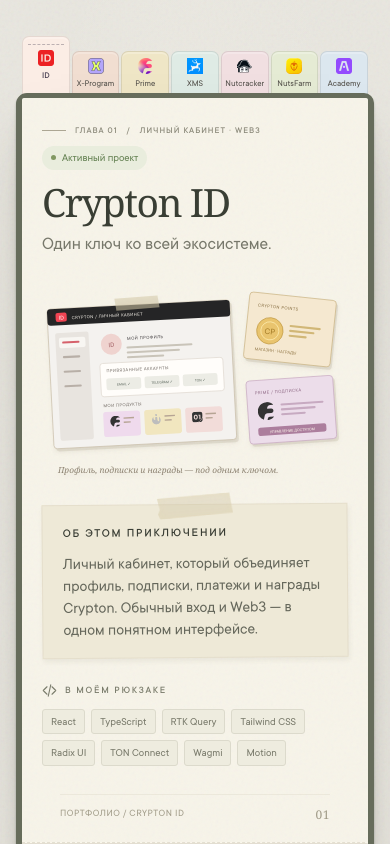
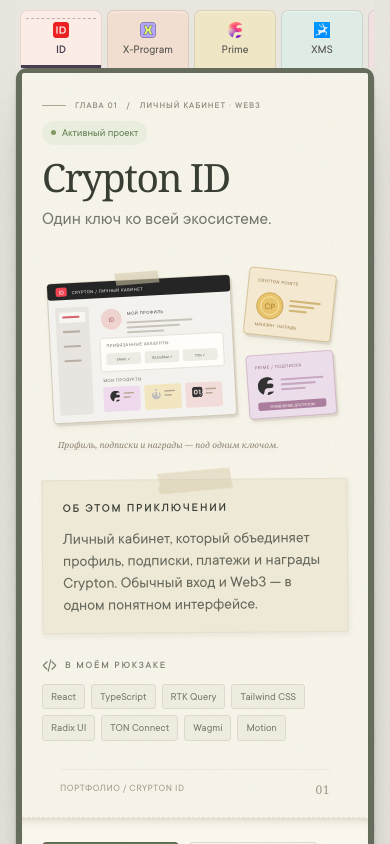
Before and after one commit to 7evenUp/ashel-projects, a React (Vite) app: page / in a window 390 px wide. Shown: the top 844 px of the page. Built offline with nearby package versions, Linux system fonts and the light colour scheme.

Commit message:
improved mobile nav

```diff
--- a/src/App.tsx
+++ b/src/App.tsx
@@ -39,6 +39,12 @@ export function App() {
   useEffect(()=>{const restore=()=>applyRoute(parseRoute(location.hash));window.addEventListener('popstate',restore);window.addEventListener('hashchange',restore);return()=>{window.removeEventListener('popstate',restore);window.removeEventListener('hashchange',restore);};},[applyRoute]);
   useEffect(()=>{if(reduced)setTurn(null);},[reduced]);
   useEffect(()=>{
+    if(!window.matchMedia('(max-width: 800px)').matches) return;
+    const nav=tabs.current;
+    const active=nav?.querySelector<HTMLButtonElement>(`[data-project="${route.index}"]`);
+    if(nav && active) nav.scrollTo({left:active.offsetLeft-(nav.clientWidth-active.offsetWidth)/2,behavior:'instant'});
+  },[route.index]);
+  useEffect(()=>{
     const keydown=(event:KeyboardEvent)=>{
       const target=event.target instanceof HTMLElement ? event.target : null;
       if(dialog || event.altKey || event.ctrlKey || event.metaKey || target?.closest('input,textarea,select,[contenteditable="true"]'))return;
@@ -56,7 +62,7 @@ export function App() {
     <div className="desk-decoration compass" aria-hidden="true"><span>N</span>✧</div><div className="desk-decoration little-stars" aria-hidden="true">✦<span>✧</span></div>
     <main className="desk relative mx-auto">
       <div className="book-shell relative isolate">
-        <nav ref={tabs} className="bookmarks" aria-label="Проекты">{projects.map((project,i)=><button key={project.id} className="bookmark" data-project={i} data-project-id={project.id} style={{'--tab':project.pale,'--tab-strong':project.color} as ThemeStyle} aria-label={project.name} aria-controls="spread" aria-current={i===route.index?'page':undefined} onClick={()=>navigate(i)}><ProjectFavicon key={project.id+(project.id === 'academy' && route.mode === 'mini' ? '-mini' : '')} id={project.id+(project.id === 'academy' && route.mode === 'mini' ? '-mini' : '')} symbol={project.symbol}/><span>{project.label}</span></button>)}</nav>
+        <nav ref={tabs} className="bookmarks" aria-label="Проекты">{projects.map((project,i)=><button key={project.id} className="bookmark" data-project={i} data-project-id={project.id} style={{'--tab':project.pale,'--tab-strong':project.color} as ThemeStyle} aria-label={project.name} aria-controls="spread" aria-current={i===route.index?'page':undefined} onClick={()=>navigate(i,'web',true)}><ProjectFavicon key={project.id+(project.id === 'academy' && route.mode === 'mini' ? '-mini' : '')} id={project.id+(project.id === 'academy' && route.mode === 'mini' ? '-mini' : '')} symbol={project.symbol}/><span>{project.label}</span></button>)}</nav>
         <div className={'book-cover '+(turn ? turn.direction>=0 ? 'turning-forward' : 'turning-backward' : '')}>
           <div ref={book} className="book grid grid-cols-1 min-[801px]:grid-cols-2" id="spread" tabIndex={-1} aria-label="Разворот проекта"
             onTouchStart={e=>{const target=e.target as HTMLElement;touch.current=e.touches.length===1 && !target.closest('a,button') ? {x:e.touches[0].clientX,y:e.touches[0].clientY}:null;}}
--- a/src/styles.css
+++ b/src/styles.css
@@ -120,3 +120,17 @@
 .interface-art-caption{font:italic 12px Georgia,serif}
 @media(max-width:1100px) and (min-width:801px){.illustration-interface{height:245px}}
 @media(max-width:800px){.illustration-interface{height:auto;aspect-ratio:440/295;overflow:visible;max-width:420px;margin:22px auto 16px}}
+
+/* Keep project navigation within reach throughout the mobile chapter. */
+@media(max-width:800px){
+  .desk{padding-top:0}
+  .bookmarks{position:sticky;top:0;bottom:auto;left:auto;right:auto;z-index:20;gap:5px;justify-content:flex-start;align-items:stretch;padding:calc(10px + env(safe-area-inset-top,0px)) 4px 0;background:#e8e6df;overflow-x:auto;scrollbar-width:none;scroll-padding-inline:4px}
+  .bookmarks::-webkit-scrollbar{display:none}
+  .bookmarks .bookmark{flex:0 0 82px;height:58px;padding:10px 5px 8px;font-size:12px;transition:none;touch-action:manipulation;user-select:none;-webkit-user-select:none}
+  .bookmarks .bookmark:hover,.bookmarks .bookmark[aria-current='page']{height:58px;filter:none}
+  .bookmarks .bookmark[aria-current='page']{box-shadow:inset 0 -3px 0 currentColor}
+  .bookmarks .bookmark:active{filter:brightness(.94)}
+  .bookmarks .bookmark:focus-visible{outline-offset:-3px}
+  .book{scroll-margin-top:calc(78px + env(safe-area-inset-top,0px))}
+  .book-controls{display:none}
+}
```
Also changed, not shown: 1 other file (tests, documents, lock files or other folders).
